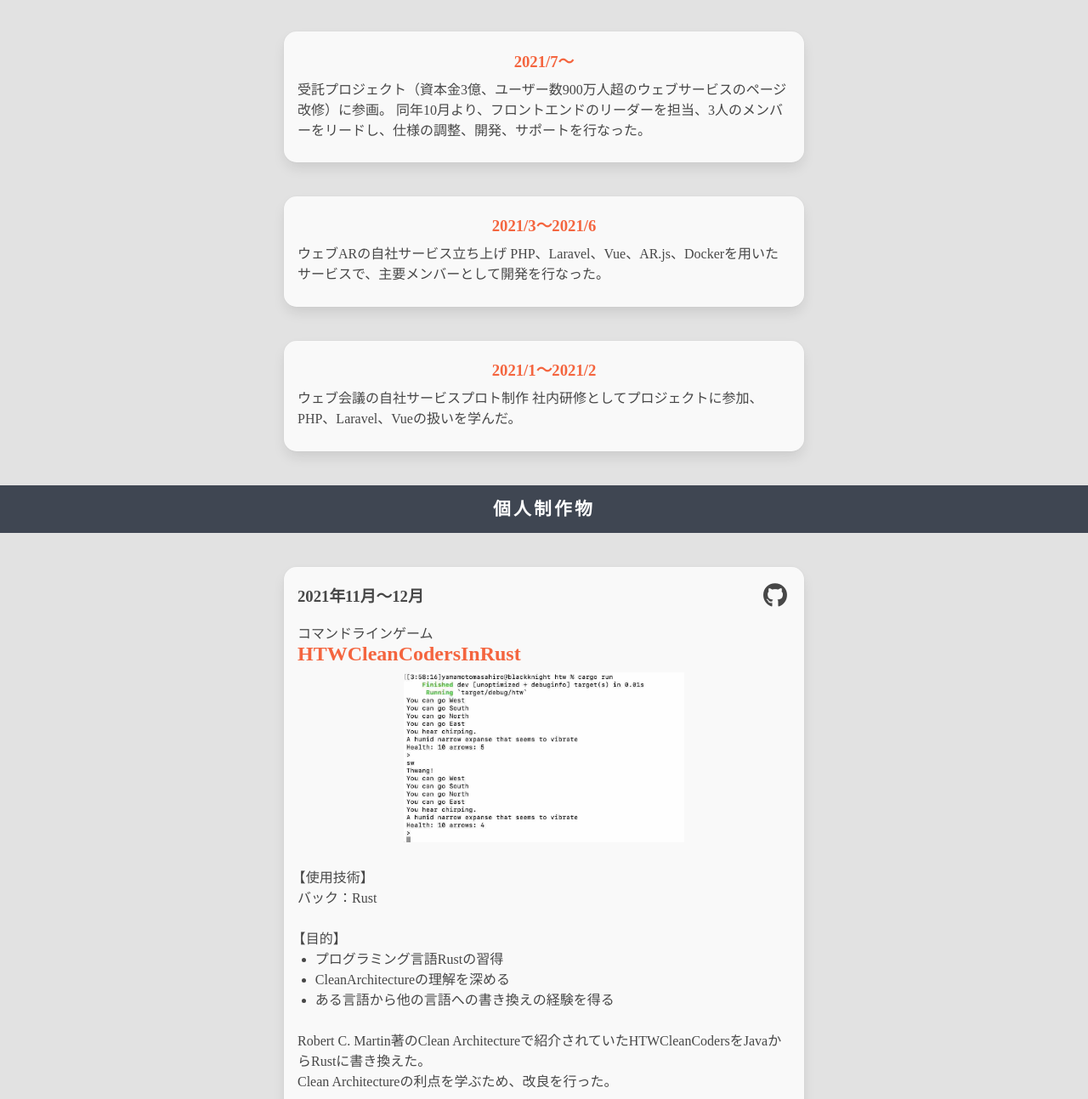
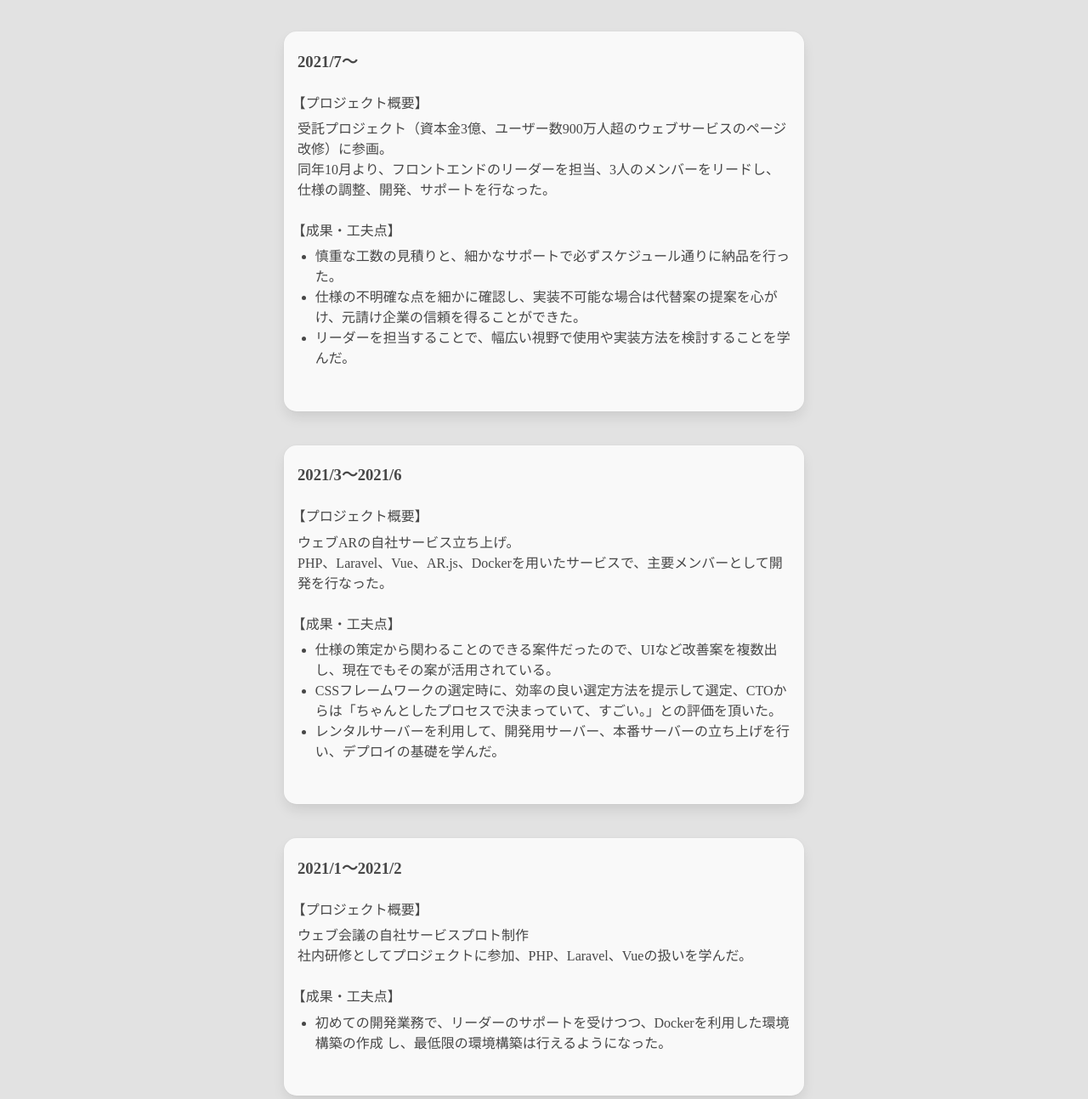
Before and after one commit to lynxlevin/lynxlevin.github.io, a plain HTML site: page portfolio.html in a window 1280 px wide. Shown: the part 1939-3232 px from the top of the page at 85% size. Drawn offline with Linux system fonts and the light colour scheme; files whose address does not match are found by name.

Commit message:
業務実績の更新

```diff
--- a/portfolio.css
+++ b/portfolio.css
@@ -197,6 +197,7 @@ a .application-image:hover {
 
 .list-title {
   margin-left: -0.4rem;
+  margin-bottom: 0.4rem;
 }
 .list-title:before {
   content: "【";
--- a/portfolio.html
+++ b/portfolio.html
@@ -157,19 +157,56 @@
         </h2>
         <div class="contents">
             <div class="content">
-                <h3 class="content-heading">2021/7〜</h3>
-                受託プロジェクト（資本金3億、ユーザー数900万人超のウェブサービスのページ改修）に参画。
-                同年10月より、フロントエンドのリーダーを担当、3人のメンバーをリードし、仕様の調整、開発、サポートを行なった。
+                <h3>2021/7〜</h3>
+                <div class="sub-content">
+                    <p class="list-title">プロジェクト概要</p>
+                    <ul>
+                        <li>受託プロジェクト（資本金3億、ユーザー数900万人超のウェブサービスのページ改修）に参画。</li>
+                        <li>同年10月より、フロントエンドのリーダーを担当、3人のメンバーをリードし、仕様の調整、開発、サポートを行なった。</li>
+                    </ul>
+                </div>
+                <div class="sub-content">
+                    <p class="list-title">成果・工夫点</p>
+                    <ul class="disc-list">
+                        <li>慎重な工数の見積りと、細かなサポートで必ずスケジュール通りに納品を行った。</li>
+                        <li>仕様の不明確な点を細かに確認し、実装不可能な場合は代替案の提案を心がけ、元請け企業の信頼を得ることができた。</li>
+                        <li>リーダーを担当することで、幅広い視野で使用や実装方法を検討することを学んだ。</li>
+                    </ul>
+                </div>
             </div>
             <div class="content">
-                <h3 class="content-heading">2021/3〜2021/6</h3>
-                ウェブARの自社サービス立ち上げ
-                PHP、Laravel、Vue、AR.js、Dockerを用いたサービスで、主要メンバーとして開発を行なった。
+                <h3>2021/3〜2021/6</h3>
+                <div class="sub-content">
+                    <p class="list-title">プロジェクト概要</p>
+                    <ul>
+                        <li>ウェブARの自社サービス立ち上げ。</li>
+                        <li>PHP、Laravel、Vue、AR.js、Dockerを用いたサービスで、主要メンバーとして開発を行なった。</li>
+                    </ul>
+                </div>
+                <div class="sub-content">
+                    <p class="list-title">成果・工夫点</p>
+                    <ul class="disc-list">
+                        <li>仕様の策定から関わることのできる案件だったので、UIなど改善案を複数出し、現在でもその案が活用されている。</li>
+                        <li>CSSフレームワークの選定時に、効率の良い選定方法を提示して選定、CTOからは「ちゃんとしたプロセスで決まっていて、すごい。」との評価を頂いた。</li>
+                        <li>レンタルサーバーを利用して、開発用サーバー、本番サーバーの立ち上げを行い、デプロイの基礎を学んだ。</li>
+                    </ul>
+                </div>
             </div>
             <div class="content">
-                <h3 class="content-heading">2021/1〜2021/2</h3>
-                ウェブ会議の自社サービスプロト制作
-                社内研修としてプロジェクトに参加、PHP、Laravel、Vueの扱いを学んだ。
+                <h3>2021/1〜2021/2</h3>
+                <div class="sub-content">
+                    <p class="list-title">プロジェクト概要</p>
+                    <ul>
+                        <li>ウェブ会議の自社サービスプロト制作</li>
+                        <li>社内研修としてプロジェクトに参加、PHP、Laravel、Vueの扱いを学んだ。</li>
+                    </ul>
+                </div>
+                <div class="sub-content">
+                    <p class="list-title">成果・工夫点</p>
+                    <ul class="disc-list">
+                        <li>初めての開発業務で、リーダーのサポートを受けつつ、Dockerを利用した環境構築の作成 し、最低限の環境構築は行えるようになった。</li>
+                    </ul>
+                </div>
             </div>
         </div>
         <h2 class="contents-heading">個人制作物</h2>
```
